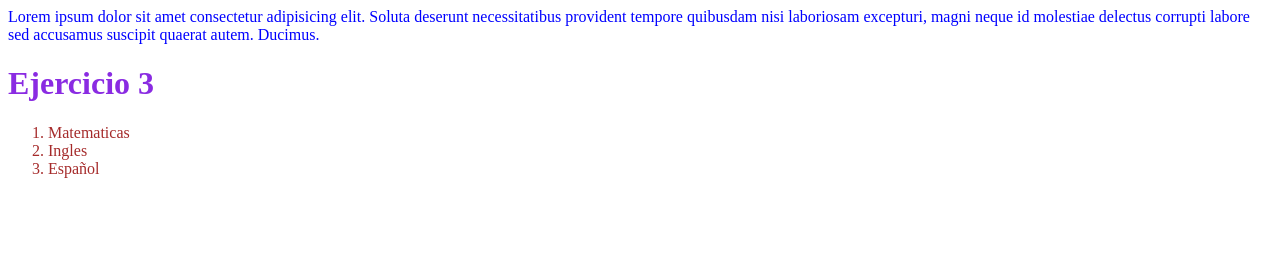
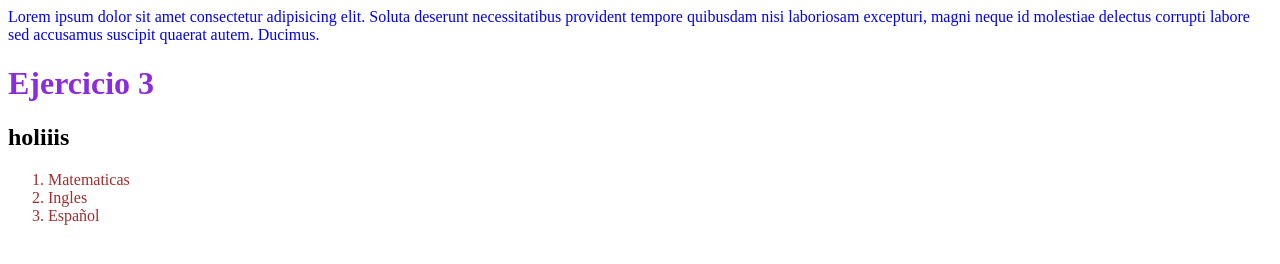
Before and after one commit to Leslie-Viv/Primero, a plain HTML site: page about.html in a window 1280 px wide. Drawn offline with Linux system fonts and the light colour scheme.

Commit message:
Update about.html

```diff
--- a/about.html
+++ b/about.html
@@ -2,6 +2,7 @@
     <link rel="stylesheet" href="style.css">
     <p class="text">Lorem ipsum dolor sit amet consectetur adipisicing elit. Soluta deserunt necessitatibus provident tempore quibusdam nisi laboriosam excepturi, magni neque id molestiae delectus corrupti labore sed accusamus suscipit quaerat autem. Ducimus.</p>
     <h1 class="title">Ejercicio 3</h1>
+    <h2>holiiis</h2>
     <ol class="ol">
         <li>Matematicas</li>
         <li>Ingles</li>
```
